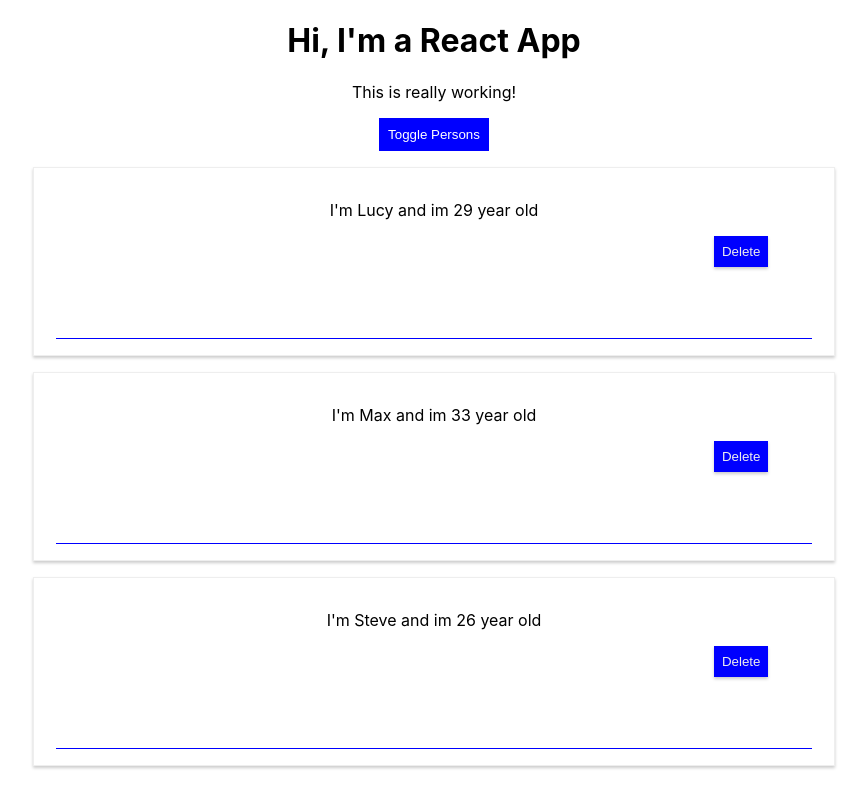
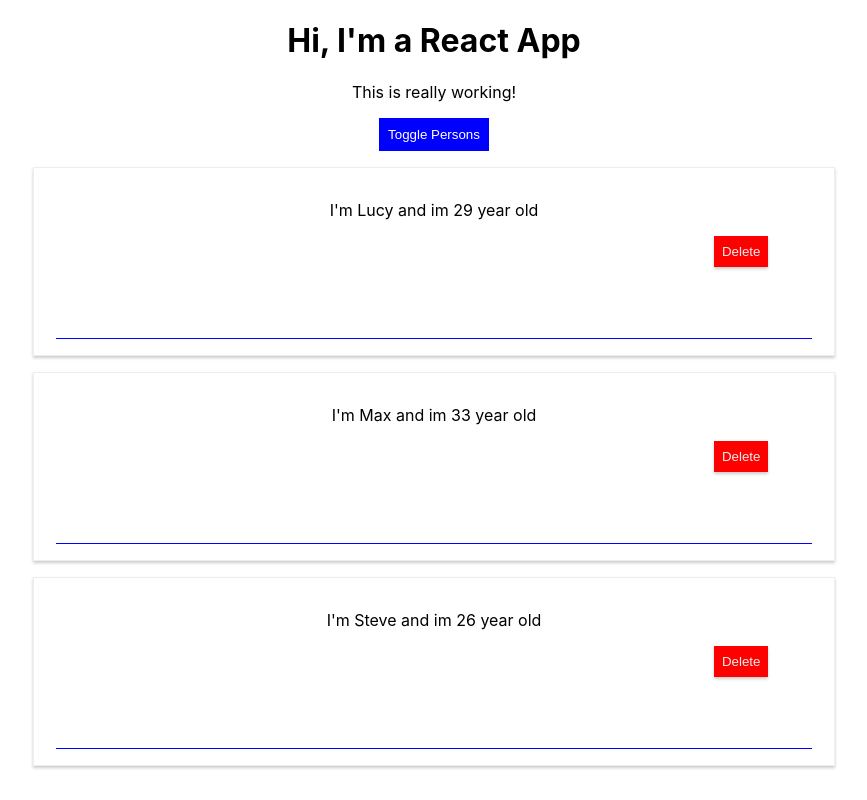
Before and after one commit to Papp-webster/react-project, a React (Create React App) app: page / in a window 1280 px wide. Both pictures are taken after a click on the button "Toggle Persons". Shown: the whole page, without its empty margins (206-1073 px from the left). Built offline with nearby package versions, Linux system fonts and the light colour scheme.

Commit message:
red button

```diff
--- a/src/Person/person.css
+++ b/src/Person/person.css
@@ -23,7 +23,7 @@
 }
 
 .gomb {
-  background: blue;
+  background: red;
   color: #eee;
   border: none;
   box-shadow: 0 2px 3px #ccc;
```
